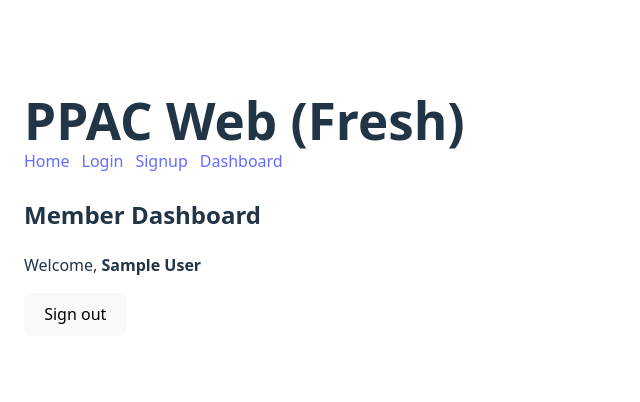
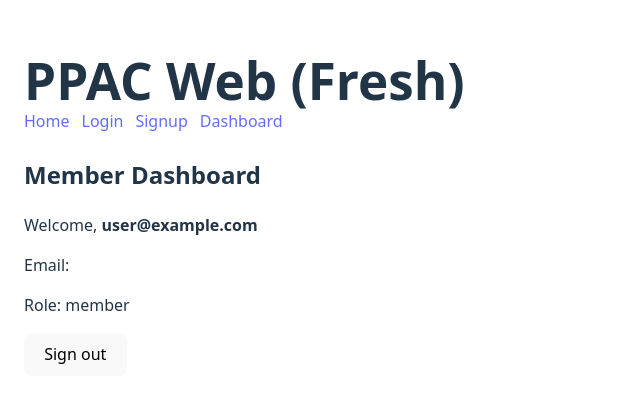
Before and after one commit to Dex833/ppac-web, a React (Vite) app: page /dashboard in a window 1280 px wide. Shown: the part 186-588 px from the top of the page, without its empty margins (0-640 px from the left). Built offline with nearby package versions, Linux system fonts and the light colour scheme; no server answers; the database is empty; sample sign-in values are in the browser's storage.

Commit message:
auth sign-in

```diff
--- a/src/lib/firebase.js
+++ b/src/lib/firebase.js
@@ -1,5 +1,6 @@
 import { initializeApp, getApps } from "firebase/app";
 import { getAuth } from "firebase/auth";
+import { getFirestore } from "firebase/firestore";
 
 const firebaseConfig = {
   apiKey: import.meta.env.VITE_FIREBASE_API_KEY,
@@ -13,3 +14,5 @@ const firebaseConfig = {
 
 export const app = getApps().length ? getApps()[0] : initializeApp(firebaseConfig);
 export const auth = getAuth(app);
+// 👇 IMPORTANT: pass your database ID here
+export const db = getFirestore(app, "ppac-web");
--- a/src/pages/Dashboard.jsx
+++ b/src/pages/Dashboard.jsx
@@ -1,12 +1,26 @@
-import React from "react";
+import React, { useEffect, useState } from "react";
 import { useAuth } from "../AuthContext";
+import { db } from "../lib/firebase";
+import { doc, getDoc } from "firebase/firestore";
 
 export default function Dashboard() {
   const { user, signout } = useAuth();
+  const [profile, setProfile] = useState(null);
+
+  useEffect(() => {
+    if (!user?.uid) return;
+    (async () => {
+      const snap = await getDoc(doc(db, "users", user.uid));
+      if (snap.exists()) setProfile(snap.data());
+    })();
+  }, [user?.uid]);
+
   return (
     <div>
       <h2>Member Dashboard</h2>
-      <p>Welcome, <b>{user?.displayName || user?.email}</b></p>
+      <p>Welcome, <b>{profile?.displayName || user?.email}</b></p>
+      <p>Email: {profile?.email}</p>
+      <p>Role: {profile?.role || "member"}</p>
       <button onClick={signout}>Sign out</button>
     </div>
   );
--- a/src/pages/Signup.jsx
+++ b/src/pages/Signup.jsx
@@ -1,8 +1,9 @@
 import React, { useState } from "react";
 import { createUserWithEmailAndPassword, updateProfile } from "firebase/auth";
-import { auth } from "../lib/firebase";
+import { auth, db } from "../lib/firebase";
 import { Link, useNavigate } from "react-router-dom";
 import { useAuth } from "../AuthContext";
+import { doc, setDoc, serverTimestamp } from "firebase/firestore";
 
 export default function Signup() {
   const nav = useNavigate();
@@ -20,6 +21,16 @@ export default function Signup() {
     try {
       const cred = await createUserWithEmailAndPassword(auth, email, pass);
       if (name) await updateProfile(cred.user, { displayName: name });
+
+      // Create Firestore profile: users/{uid}
+      await setDoc(doc(db, "users", cred.user.uid), {
+        uid: cred.user.uid,
+        email,
+        displayName: name || "",
+        role: "member",
+        createdAt: serverTimestamp(),
+      });
+
       nav("/dashboard");
     } catch (e) {
       setErr(e.code || "Signup failed");
```
